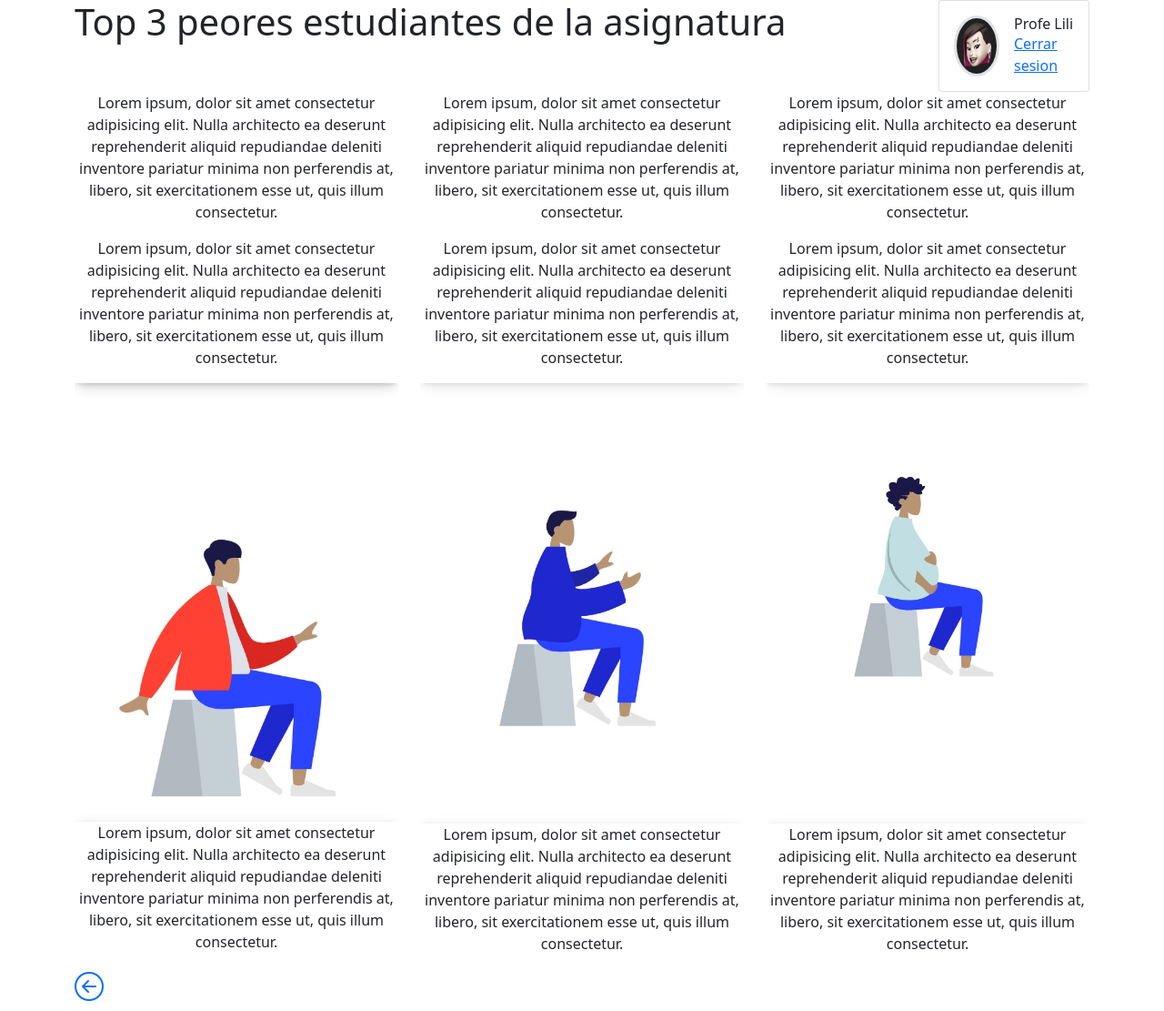
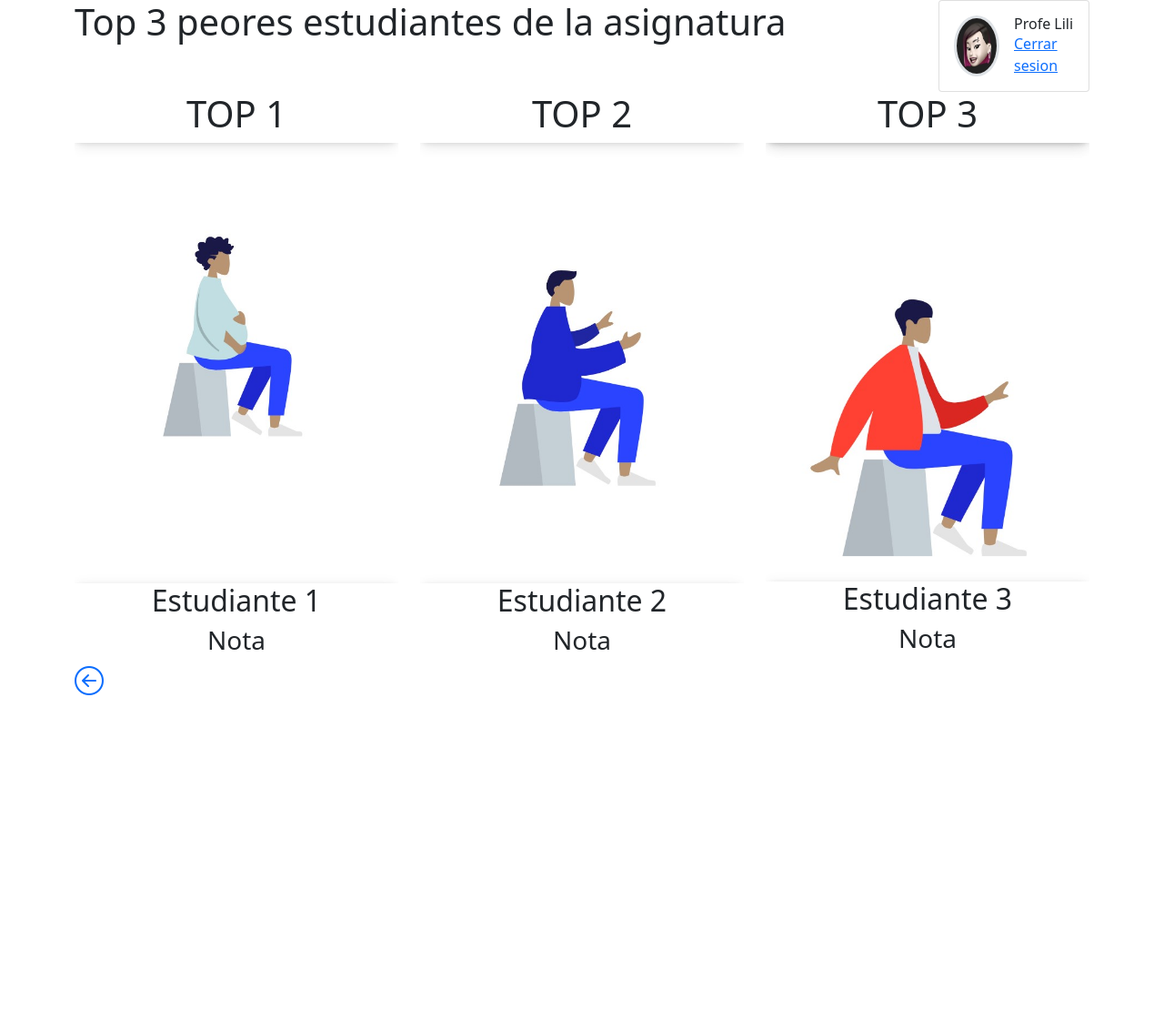
Before and after one commit to dasilvaca/ProEs, a Django app: page /signatures/topworst in a window 1280 px wide. Shown: the whole page at 91% size. After the commit the page ends 764 px from the top, so only its background shows below. Run offline with Django 4.2, Linux system fonts and the light colour scheme.

Commit message:
cambios en topworst

```diff
--- a/templates/signatures/topworst.html
+++ b/templates/signatures/topworst.html
@@ -30,36 +30,28 @@
         <div class="col-12 col-lg-4 ">
             <div class="row">
                 <div class="col-12 col-lg-12 bg-succes">
-                    <p>Lorem ipsum, dolor sit amet consectetur adipisicing elit. Nulla architecto ea deserunt reprehenderit aliquid repudiandae deleniti inventore pariatur minima non perferendis at, libero, sit exercitationem esse ut, quis illum consectetur.
-                    </p>
-                </div>
-                <div class="col-12 col-lg-12">
-                    <p>Lorem ipsum, dolor sit amet consectetur adipisicing elit. Nulla architecto ea deserunt reprehenderit aliquid repudiandae deleniti inventore pariatur minima non perferendis at, libero, sit exercitationem esse ut, quis illum consectetur.
-                    </p>
+                    <h1>TOP 1</h1>
                 </div>
                 <div class="col-12 col-lg-12">
                     <img
-                        src="/static/common/top1ww.jpg"
+                    src="/static/common/top3ww.jpg"
                     style="height: 100%"
                     class="img-fluid"
                     alt="Responsive image"
                 />
                 </div>
                 <div class="col-12 col-lg-12">
-                    <p>Lorem ipsum, dolor sit amet consectetur adipisicing elit. Nulla architecto ea deserunt reprehenderit aliquid repudiandae deleniti inventore pariatur minima non perferendis at, libero, sit exercitationem esse ut, quis illum consectetur.
-                    </p>
+                   <h2>Estudiante 1</h2>
+                </div>
+                <div class="col-12 col-lg-12">
+                    <h3>Nota</h3>
                 </div>
             </div>
         </div>
         <div class="col-12 col-lg-4 ">
             <div class="row">
                 <div class="col-12 col-lg-12 ">
-                    <p>Lorem ipsum, dolor sit amet consectetur adipisicing elit. Nulla architecto ea deserunt reprehenderit aliquid repudiandae deleniti inventore pariatur minima non perferendis at, libero, sit exercitationem esse ut, quis illum consectetur.
-                    </p>
-                </div>
-                <div class="col-12 col-lg-12 ">
-                    <p>Lorem ipsum, dolor sit amet consectetur adipisicing elit. Nulla architecto ea deserunt reprehenderit aliquid repudiandae deleniti inventore pariatur minima non perferendis at, libero, sit exercitationem esse ut, quis illum consectetur.
-                    </p>
+                    <h1>TOP 2</h1>
                 </div>
                 <div class="col-12 col-lg-12 ">
                     <img
@@ -69,33 +61,32 @@
                     alt="Responsive image"
                 />
                 </div>
-                <div class="col-12 col-lg-12 ">
-                    <p>Lorem ipsum, dolor sit amet consectetur adipisicing elit. Nulla architecto ea deserunt reprehenderit aliquid repudiandae deleniti inventore pariatur minima non perferendis at, libero, sit exercitationem esse ut, quis illum consectetur.
-                    </p>
+                <div class="col-12 col-lg-12">
+                    <h2>Estudiante 2</h2>
+                 </div>
+                 <div class="col-12 col-lg-12">
+                     <h3>Nota</h3>
                  </div>
             </div>
         </div>
         <div class="col-12 col-lg-4 ">
             <div class="row">
                 <div class="col-12 col-lg-12 ">
-                    <p>Lorem ipsum, dolor sit amet consectetur adipisicing elit. Nulla architecto ea deserunt reprehenderit aliquid repudiandae deleniti inventore pariatur minima non perferendis at, libero, sit exercitationem esse ut, quis illum consectetur.
-                    </p>
-                </div>
-                <div class="col-12 col-lg-12 ">
-                    <p>Lorem ipsum, dolor sit amet consectetur adipisicing elit. Nulla architecto ea deserunt reprehenderit aliquid repudiandae deleniti inventore pariatur minima non perferendis at, libero, sit exercitationem esse ut, quis illum consectetur.
-                    </p>
+                    <h1>TOP 3</h1>
                 </div>
                 <div class="col-12 col-lg-12 ">
                     <img
-                    src="/static/common/top3ww.jpg"
+                    src="/static/common/top1ww.jpg"
                     style="height: 100%"
                     class="img-fluid"
                     alt="Responsive image"
                 />
                 </div>
-                <div class="col-12 col-lg-12 ">
-                    <p>Lorem ipsum, dolor sit amet consectetur adipisicing elit. Nulla architecto ea deserunt reprehenderit aliquid repudiandae deleniti inventore pariatur minima non perferendis at, libero, sit exercitationem esse ut, quis illum consectetur.
-                    </p>
+                <div class="col-12 col-lg-12">
+                    <h2>Estudiante 3</h2>
+                 </div>
+                 <div class="col-12 col-lg-12">
+                     <h3>Nota</h3>
                  </div>
             </div>
         </div>
```
Lines whose indentation alone changed are shown as unchanged.
